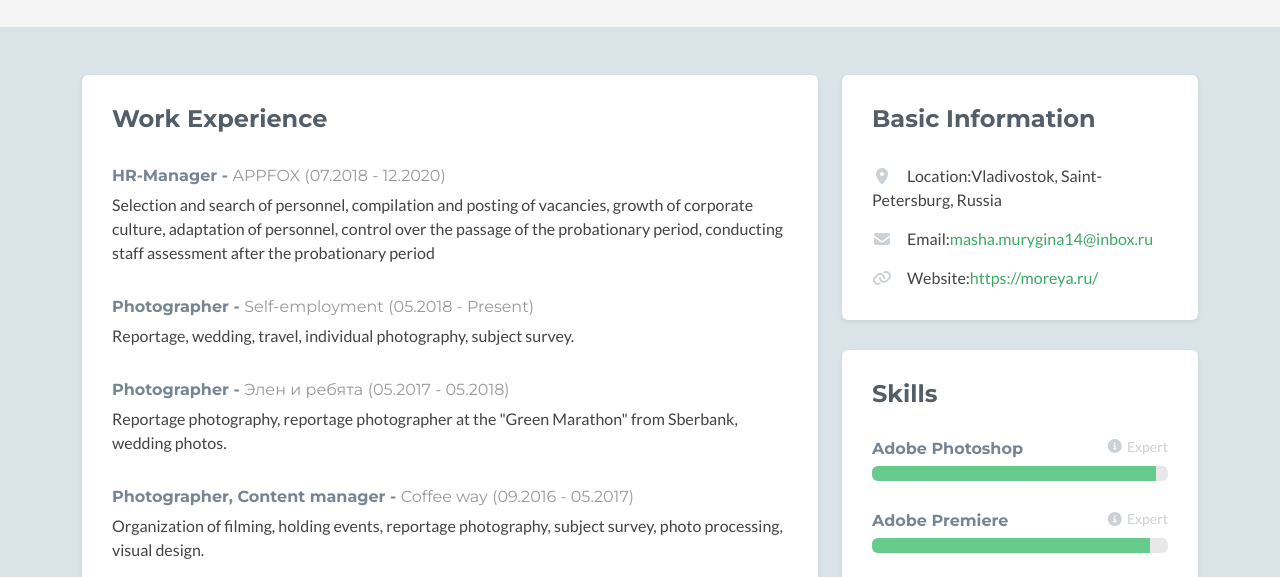
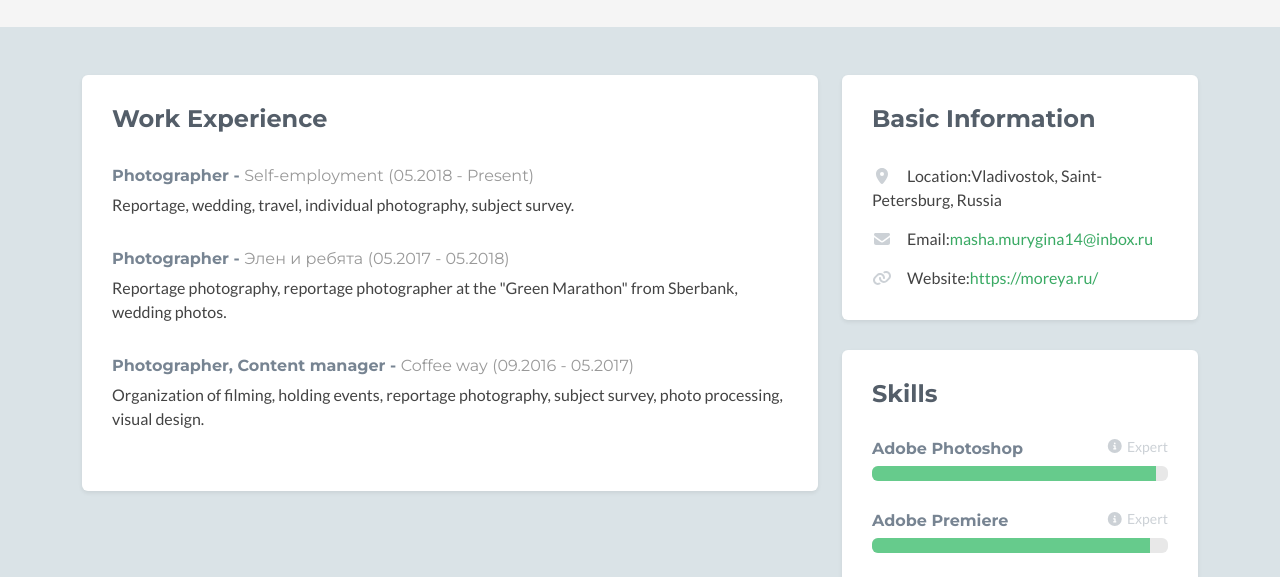
Before and after one commit to Moreya14/moreya14.github.io, a plain HTML site: page index.html in a window 1280 px wide. Shown: the part 223-800 px from the top of the page. Drawn offline with nearby package versions, Linux system fonts and the light colour scheme; no server answers; a script that the page names is missing.

Commit message:
Update index.html

```diff
--- a/index.html
+++ b/index.html
@@ -182,10 +182,6 @@
                     <div class="section-inner shadow-sm rounded">
                         <h2 class="heading">Work Experience</h2>
                         <div class="content">
-				<div class="item">
-                                <h3 class="title">HR-Manager - <span class="place"><a href="#">APPFOX</a></span> <span class="year">(07.2018 - 12.2020)</span></h3>
-                                <p>Selection and search of personnel, compilation and posting of vacancies, growth of corporate culture, adaptation of personnel, control over the passage of the probationary period, conducting staff assessment after the probationary period</p>
-                            </div><!--//item-->
                             <div class="item">
                                 <h3 class="title">Photographer - <span class="place"><a href="#">Self-employment</a></span> <span class="year">(05.2018 - Present)</span></h3>
                                 <p>Reportage, wedding, travel, individual photography, subject survey.</p>
```
